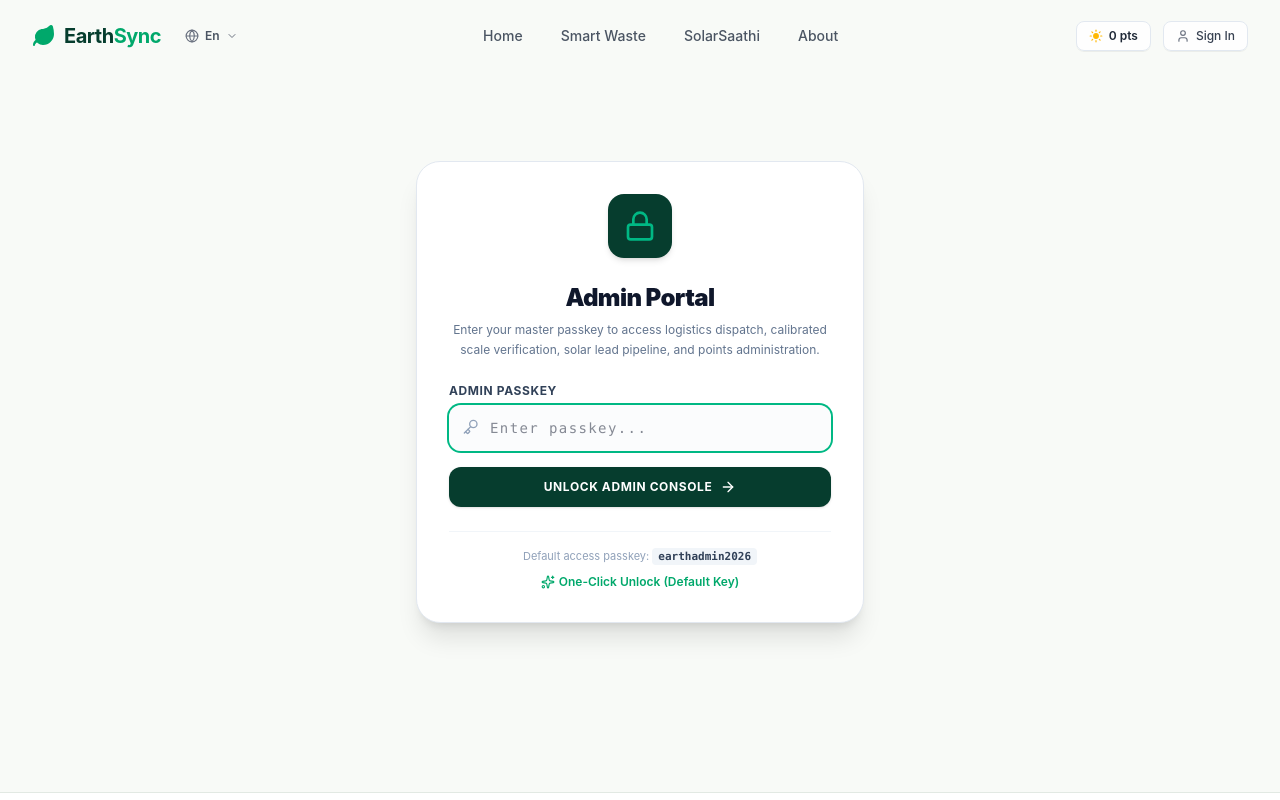
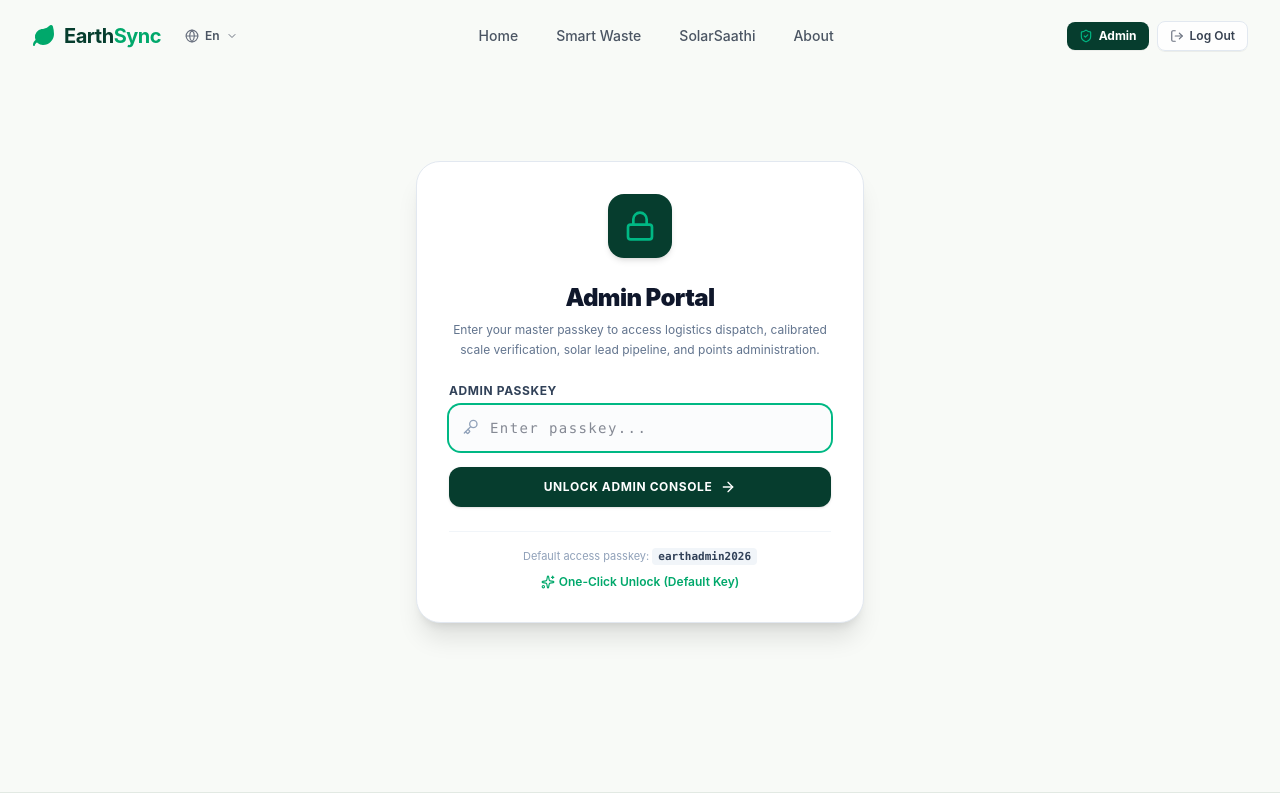
Before and after one commit to ManantSrivastava/EarthSync, a Next.js app: page /admin in a window 1280 px wide. Shown: the top 800 px of the page. Built offline with nearby package versions, Linux system fonts and the light colour scheme.

Commit message:
update: display Admin badge with Log Out in navbar on admin portal

```diff
--- a/src/app/admin/page.tsx
+++ b/src/app/admin/page.tsx
@@ -87,6 +87,15 @@ export default function AdminPage() {
     } catch {
       // In restricted environments
     }
+
+    const onAdminLogout = () => {
+      setIsAuthenticated(false);
+      setPasskeyInput('');
+    };
+    window.addEventListener('earthsync_admin_logout', onAdminLogout);
+    return () => {
+      window.removeEventListener('earthsync_admin_logout', onAdminLogout);
+    };
   }, []);
 
   const handleLogin = (e?: React.FormEvent) => {
--- a/src/components/Navigation.tsx
+++ b/src/components/Navigation.tsx
@@ -11,7 +11,9 @@ import {
   Sun,
   Globe,
   ChevronDown,
-  User
+  User,
+  ShieldCheck,
+  LogOut
 } from 'lucide-react';
 
 export const Navigation: React.FC = () => {
@@ -20,6 +22,18 @@ export const Navigation: React.FC = () => {
   const [mobileMenuOpen, setMobileMenuOpen] = useState(false);
   const [language, setLanguage] = useState<'En' | 'Hi'>('En');
   const [langMenuOpen, setLangMenuOpen] = useState(false);
+
+  const isAdminPage = pathname === '/admin' || pathname.startsWith('/admin/');
+
+  const handleAdminLogout = () => {
+    try {
+      sessionStorage.removeItem('earthsync_admin_auth_v2');
+    } catch {
+      // ignore
+    }
+    window.dispatchEvent(new Event('earthsync_admin_logout'));
+    window.location.reload();
+  };
 
   const navLinks = [
     { name: 'Home', href: '/' },
@@ -104,8 +118,25 @@ export const Navigation: React.FC = () => {
             })}
           </nav>
 
-          {/* Right Action: Points Pill, Profile / Sign In, Get Started Button */}
+          {/* Right Action: Admin Badge + Log Out (on /admin) OR Points Pill + Profile / Sign In */}
           <div className="hidden sm:flex items-center gap-2.5 lg:gap-3">
+            {isAdminPage ? (
+              <div className="flex items-center gap-2">
+                <div className="flex items-center gap-1.5 px-3 py-1.5 rounded-lg bg-[#063D2E] text-white text-xs font-bold shadow-2xs">
+                  <ShieldCheck className="w-3.5 h-3.5 text-[#00B884]" />
+                  <span>Admin</span>
+                </div>
+                <button
+                  onClick={handleAdminLogout}
+                  className="px-3 py-1.5 rounded-lg border border-[#E2E8F0] bg-white/90 hover:bg-rose-50 hover:border-rose-200 text-[#374151] hover:text-rose-700 text-xs font-semibold transition-all flex items-center gap-1.5 shadow-2xs cursor-pointer group"
+                  title="Log Out of Admin Portal"
+                >
+                  <LogOut className="w-3.5 h-3.5 text-[#6B7280] group-hover:text-rose-600 transition-colors" />
+                  <span>Log Out</span>
+                </button>
+              </div>
+            ) : (
+              <>
                 {/* GreenPoints Indicator */}
                 <Link
                   href="/waste"
@@ -136,10 +167,23 @@ export const Navigation: React.FC = () => {
                     <span className="text-[12px]">Sign In</span>
                   </Link>
                 )}
+              </>
+            )}
           </div>
 
-          {/* Mobile Right: Points & Hamburger Button */}
+          {/* Mobile Right: Points/Admin & Hamburger Button */}
           <div className="flex sm:hidden items-center gap-2">
+            {isAdminPage ? (
+              <button
+                onClick={handleAdminLogout}
+                className="flex items-center gap-1 px-2.5 py-1.5 rounded-md bg-[#063D2E] text-white text-xs font-bold cursor-pointer"
+                title="Admin Log Out"
+              >
+                <ShieldCheck className="w-3 h-3 text-[#00B884]" />
+                <span>Admin</span>
+                <LogOut className="w-3 h-3 ml-1 text-emerald-300" />
+              </button>
+            ) : (
               <Link
                 href="/waste"
                 className="flex items-center gap-1 px-2.5 py-1 rounded-md bg-white border border-[#E2E9E3] text-xs font-semibold text-[#063D2E]"
@@ -147,6 +191,7 @@ export const Navigation: React.FC = () => {
                 <Sun className="w-3.5 h-3.5 text-[#FFB800] fill-[#FFB800]" />
                 <span>{isHydrated ? userProfile.greenPointsBalance : '0'}</span>
               </Link>
+            )}
 
             <button
               onClick={() => setMobileMenuOpen(!mobileMenuOpen)}
@@ -182,7 +227,18 @@ export const Navigation: React.FC = () => {
             </nav>
 
             <div className="mt-4 pt-4 border-t border-[#E2E9E3] flex flex-col gap-2.5">
-              {isHydrated && userProfile.email ? (
+              {isAdminPage ? (
+                <button
+                  onClick={() => {
+                    setMobileMenuOpen(false);
+                    handleAdminLogout();
+                  }}
+                  className="w-full text-center py-2 px-3 rounded-md bg-rose-50 border border-rose-200 text-xs font-semibold text-rose-700 hover:bg-rose-100 flex items-center justify-center gap-1.5 cursor-pointer"
+                >
+                  <LogOut className="w-3.5 h-3.5" />
+                  <span>Log Out (Admin Portal)</span>
+                </button>
+              ) : isHydrated && userProfile.email ? (
                 <Link
                   href="/profile"
                   onClick={() => setMobileMenuOpen(false)}
```
Lines whose indentation alone changed are shown as unchanged.
